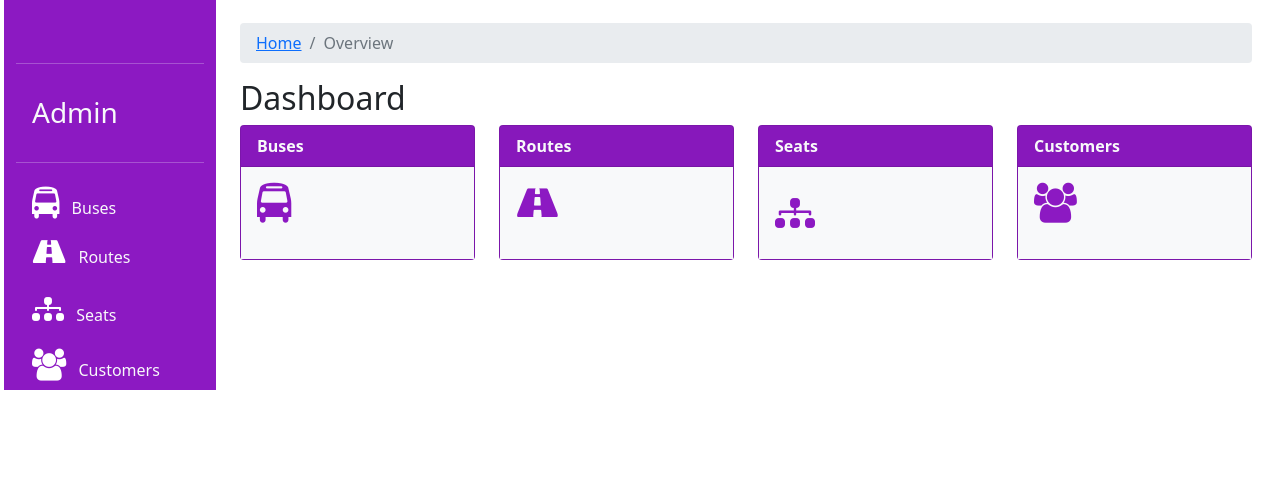
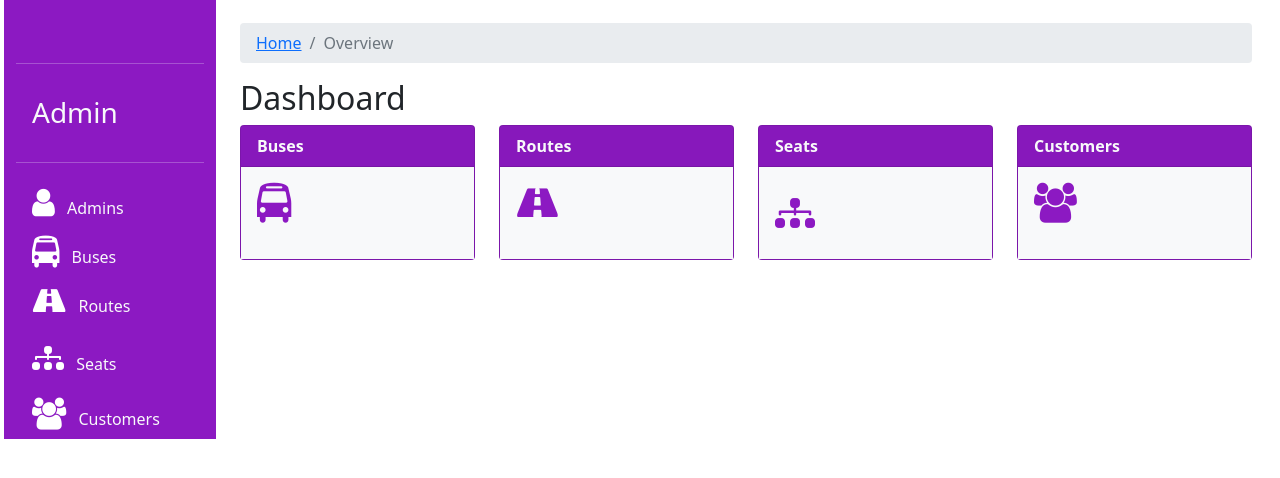
Before and after one commit to giddy22-02/TicketBooking, a PHP site: page /header.php in a window 1280 px wide. Shown: the part 93-571 px from the top of the page. Run offline with PHP 8.4, Linux system fonts and the light colour scheme.

Commit message:
admins.php

```diff
--- a/super_admin/header.php
+++ b/super_admin/header.php
@@ -56,6 +56,12 @@
                     <h3 class="p-3 text-light">Admin</h3>
                     <hr class="text-light">
                     <ul class="nav flex-column">
+                         <li class="nav-item">
+                            <a class="nav-link" href="admins.php">
+                                <i class="fa fa-user" style="font-size: 2rem; color: white;"></i>
+                                <span class=" text-light ml-2"> Admins</span>
+                            </a>
+                        </li>
                         <li class="nav-item">
                             <a class="nav-link" href="#">
                                 <i class="fa fa-bus" style="font-size: 2rem; color: white;"></i>
```
Also changed, not shown: super_admin/admins.php (added, +8 -0 lines).
